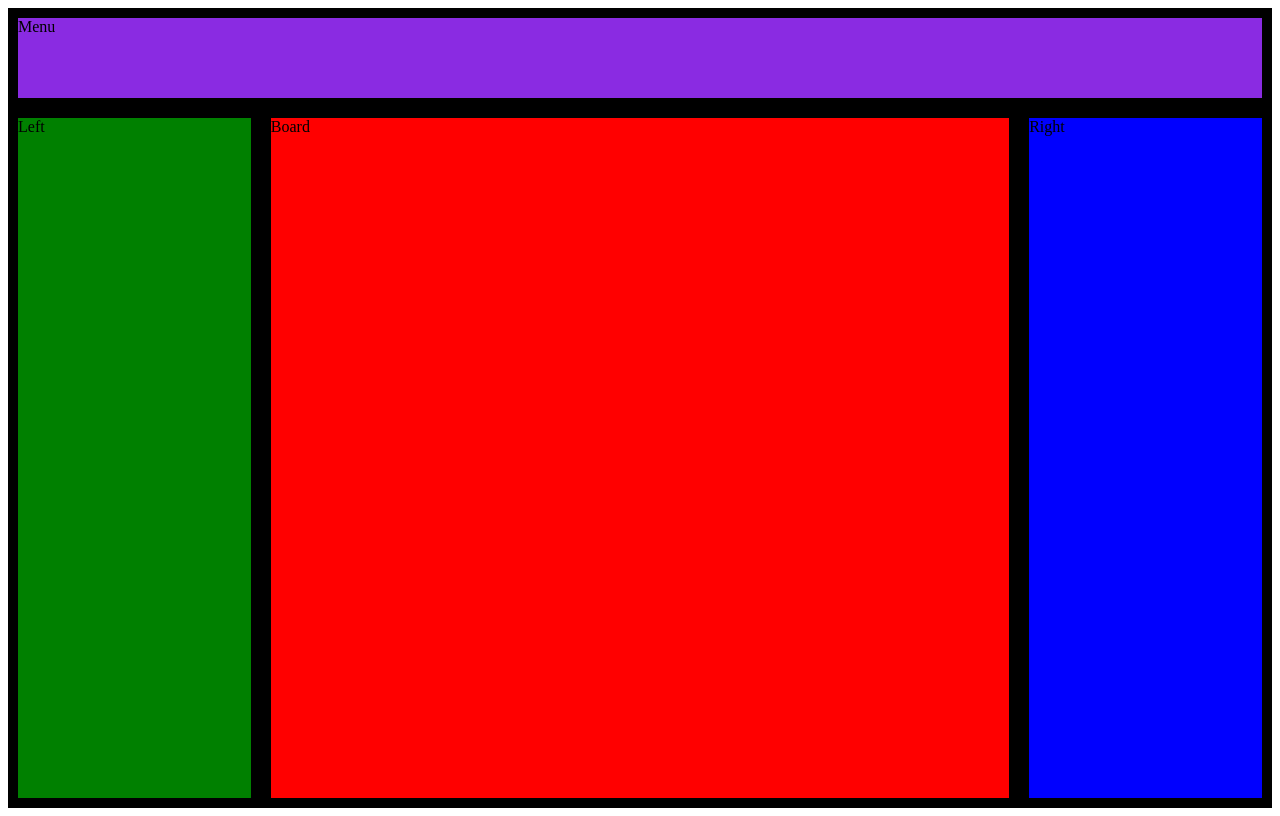
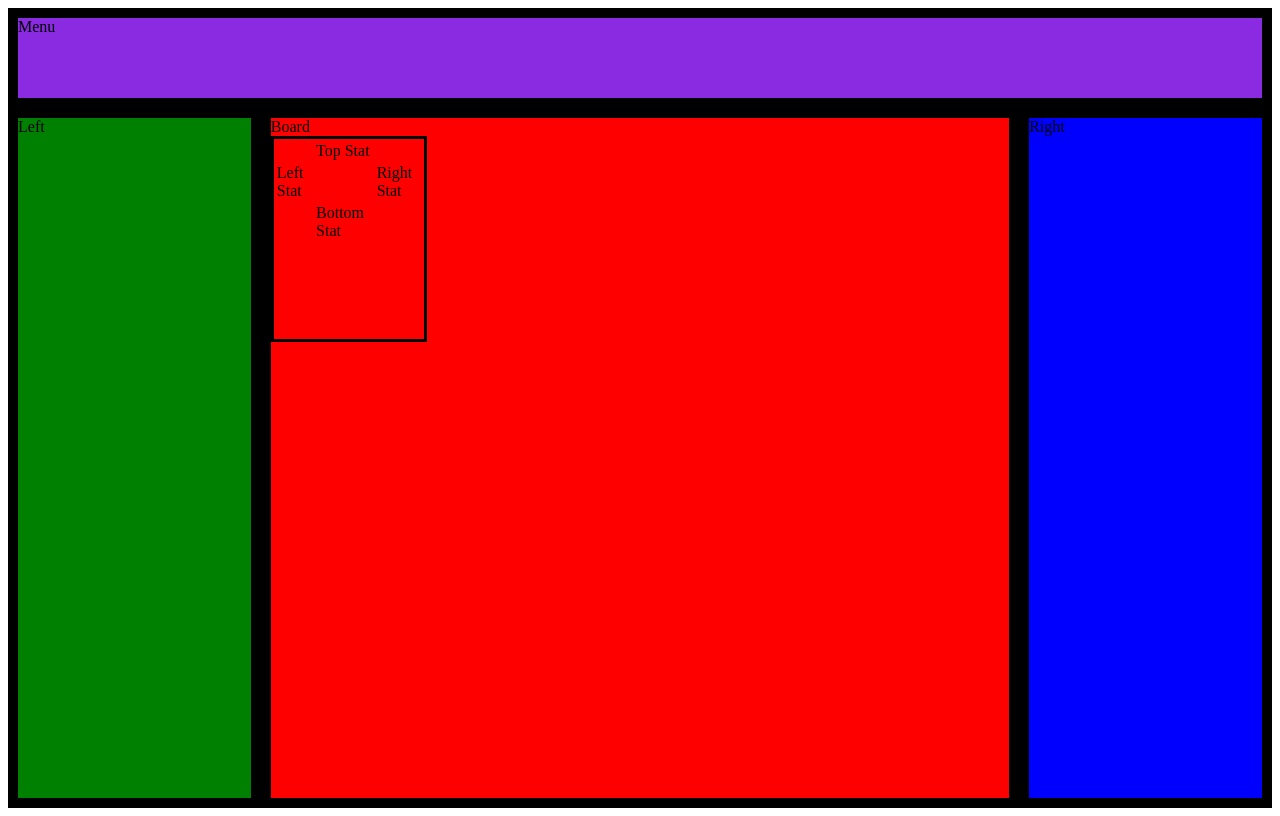
Before and after one commit to williammabernathy/Triple-Triad-Clone, a React (Create React App) app: page / in a window 1280 px wide. Built offline with nearby package versions, Linux system fonts and the light colour scheme.

Commit message:
added simple card while continuing to research draggable components

```diff
--- a/src/App.js
+++ b/src/App.js
@@ -1,5 +1,6 @@
 import React from 'react';
 import './App.css';
+import Card from './Components/Card/Card';
 
 const App = () => {
   return (
@@ -15,6 +16,7 @@ const App = () => {
         <div className="gameboardWrapper">
           Board
         </div>
+        <Card />
       </div>
       <div className="rightDeck">
         Right
--- a/src/Components/Card/Card.css
+++ b/src/Components/Card/Card.css
@@ -0,0 +1,11 @@
+.cardWrapper {
+    border-style: solid;
+    height: 200px;
+    width: 150px;
+    justify-content: center;
+}
+
+.cardStats {
+    top: 0;
+    justify-content: center;
+}
--- a/src/Components/Card/Card.js
+++ b/src/Components/Card/Card.js
@@ -1,12 +1,30 @@
-import React from 'react';
-import './Components/Card.css';
+import React from "react";
+import "./Card.css";
 
 const Card = () => {
   return (
-    <div>
-
+    <div className="cardWrapper">
+      <div className="cardStats">
+        <table>
+          <tr>
+            <td></td>
+            <td>Top Stat</td>
+            <td></td>
+          </tr>
+          <tr>
+            <td>Left Stat</td>
+            <td></td>
+            <td>Right Stat</td>
+          </tr>
+          <tr>
+            <td></td>
+            <td>Bottom Stat</td>
+            <td></td>
+          </tr>
+        </table>
+      </div>
     </div>
   );
-}
+};
 
 export default Card;
```
Also changed, not shown: src/Components/Board/Board.js (+11 -3 lines), 1 other file (tests, documents, lock files or other folders).
